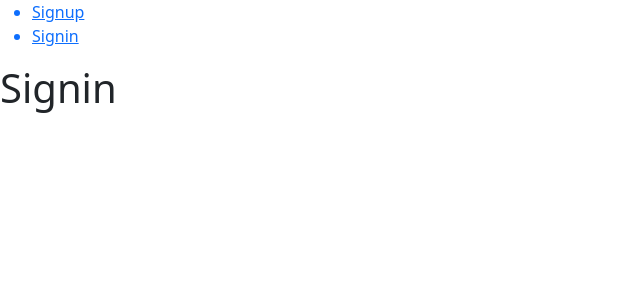
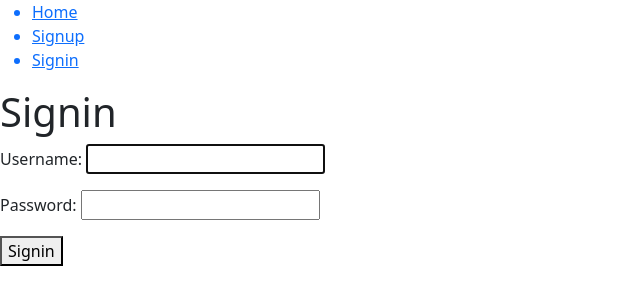
Before and after one commit to hgardel94/blog, a Django app: page /signin/ in a window 1280 px wide. Shown: the top 305 px of the page, without its empty margins (0-640 px from the left). Run offline with Django 5.2, Linux system fonts and the light colour scheme.

Commit message:
creation user (signup, signin, login, logout)

```diff
--- a/djangoblog/urls.py
+++ b/djangoblog/urls.py
@@ -23,5 +23,7 @@ urlpatterns = [
     path('', views.home, name='home'),
     path('signup/', views.signup, name='signup'),
     path('signin/', views.signin, name='signin'),
-    path('postdetail/<int:post_id>/', views.post_detail, name='post_detail'),
+    path('logout/', views.signout, name='signout'),
+    path('post_detail/<int:post_id>/', views.post_detail, name='post_detail'),
+
 ]
--- a/posts/models.py
+++ b/posts/models.py
@@ -1,10 +1,12 @@
 from django.db import models
+from django.contrib.auth.models import User
 
 # Create your models here.
 class Post(models.Model):
     title = models.CharField(max_length=80)
     content = models.TextField(blank=True)
     created = models.DateTimeField(auto_now_add=True)
+    likes = models.ManyToManyField(User, related_name='post_likes')
 
     def __str__(self):
         return self.title
--- a/posts/templates/index.html
+++ b/posts/templates/index.html
@@ -13,6 +13,19 @@
 <body>
 
     <ul>
+        <a href="/">
+            <li>
+                Home
+            </li>
+        </a>
+        {% if user.is_authenticated %}
+        <a href="/logout">
+            <li>
+                Logout
+            </li>
+        </a>
+        {% else %}
+
         <a href="/signup">
             <li>
                 Signup
@@ -23,6 +36,7 @@
                 Signin
             </li>
         </a>
+        {% endif %}
     </ul>
     {% block content %}
 
--- a/posts/templates/post_detail.html
+++ b/posts/templates/post_detail.html
@@ -5,6 +5,9 @@
     <p>{{post.content}}</p>
 </section>
 <div class="text-center">
+    <a href="">
+        Like
+    </a>
     <a href="{% url 'home' %}" class="btn btn-dark">
         <h3>Back to posts</h3>
     </a>
--- a/posts/templates/signin.html
+++ b/posts/templates/signin.html
@@ -1,5 +1,12 @@
 {% extends 'index.html' %}
 {% block content %}
 <h1>Signin</h1>
-
+<form action="/signin/" method="POST">
+    {% csrf_token %}
+    {{error}}
+    {{form.as_p}}
+    <button>
+        Signin
+    </button>
+</form>
 {% endblock %}
--- /dev/null
+++ b/posts/templates/signout.html
@@ -0,0 +1,6 @@
+{% extends 'index.html' %}
+{% block content %}
+<h1>
+    Logout
+</h1>
+{% endblock %}
--- a/posts/views.py
+++ b/posts/views.py
@@ -1,8 +1,10 @@
-from django.shortcuts import render, get_object_or_404
+from django.shortcuts import render, get_object_or_404, redirect
 from .models import Post
-from django.contrib.auth.forms import UserCreationForm
+from django.contrib.auth.forms import UserCreationForm, AuthenticationForm
 from django.contrib.auth.models import User
+from django.contrib.auth import login, logout, authenticate
 from django.http.response import HttpResponse
+from django.db import IntegrityError
 
 # Create your views here.
 
@@ -20,28 +22,69 @@ def post_detail(request, post_id):
         'post': post
     })
 
+
 def signup(request):
 
     if request.method == 'GET':
         return render(request, 'signup.html', {
-        'form': UserCreationForm
-    })
+            'form': UserCreationForm
+        })
 
     else:
-        if request.POST['password1'] == request.POST['password2']:
+        if not request.POST['username'] or not request.POST['password1'] or not request.POST['password2']:
+            return render(request, 'signup.html', {
+                'form': UserCreationForm,
+                'error': 'You need to complete all the fields'
+
+            })
+
+        elif request.POST['password1'] == request.POST['password2']:
             try:
-                user = User.objects.create_user(username = request.POST['username'],
-                password = request.POST['password1'])
+                user = User.objects.create_user(username=request.POST['username'],
+                                                password=request.POST['password1'])
                 user.save()
-                return HttpResponse('User create succesfully')
+                login(request, user)
+                return redirect('home')
 
-            except:
-                return HttpResponse('Username already exist')
+            except IntegrityError:
+                return render(request, 'signup.html', {
+                    'form': UserCreationForm,
+                    'error': 'User already exist'
+                })
 
         else:
-            HttpResponse('Password do not match')
-
+            return render(request, 'signup.html', {
+                'form': UserCreationForm,
+                'error': 'Password do not match'
+            })
 
 
 def signin(request):
-    return render(request, 'signin.html')
+    if request.method == 'GET':
+        return render(request, 'signin.html', {
+            'form': AuthenticationForm
+        })
+
+    else:
+        if not request.POST['username'] or not request.POST['password']:
+            return render(request, 'signin.html', {
+                'form': AuthenticationForm,
+                'error': 'You need to complete all the fields'
+            })
+        else:
+            user = authenticate(request, username=request.POST['username'],
+                                password=request.POST['password'])
+            if user is None:
+                return render(request, 'signin.html', {
+                    'form': AuthenticationForm,
+                    'error': 'Username or password is incorrect'
+                })
+
+            else:
+                login(request, user)
+                return redirect('home')
+
+
+def signout(request):
+    logout(request)
+    return redirect('home')
```
Also changed, not shown: posts/templates/signup.html (+6 -5 lines), db.sqlite3.
